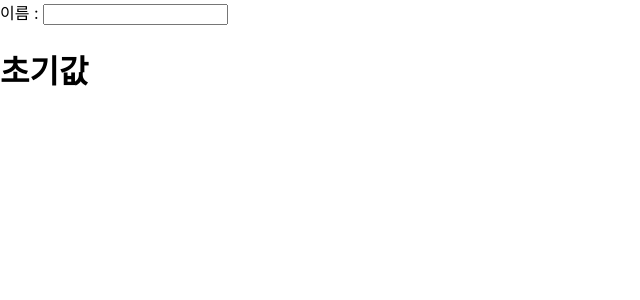
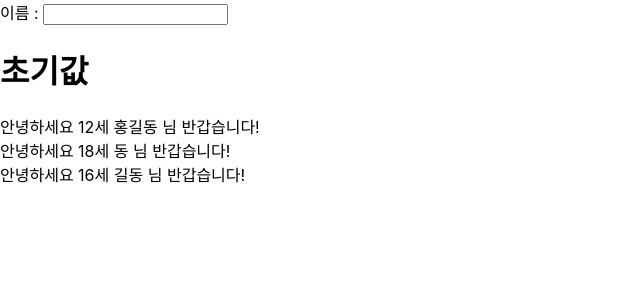
Before and after one commit to skymill2000/fintech220221, a React (Create React App) app in the folder fintech/: page / in a window 1280 px wide. Shown: the top 300 px of the page, without its empty margins (0-640 px from the left). Built offline with nearby package versions, Linux system fonts and the light colour scheme.

Commit message:
array.map 메소드를 활용하여 배열을 표시

```diff
--- a/fintech/src/App.js
+++ b/fintech/src/App.js
@@ -1,5 +1,6 @@
 import Welcome from "./components/Welcome";
 import { useState } from "react"; //state hook 을 import
+import ListComponent from "./components/ListComponent";
 
 function App() {
   let username = "미입력";
@@ -9,11 +10,13 @@
     setUsernameWithState(e.target.value);
     console.log(username);
   };
+
   return (
     <div>
       이름 : <input onChange={handleInputChange}></input>
       <h1>{usernameWithState}</h1>
       {/* 주석처리는 ctl + / */}
+      <ListComponent></ListComponent>
     </div>
   );
 }
--- /dev/null
+++ b/fintech/src/components/ListComponent.js
@@ -0,0 +1,20 @@
+import React, { useState } from "react";
+import Welcome from "./Welcome";
+
+const ListComponent = () => {
+  const [users, setUsers] = useState([
+    { name: "홍길동", age: 12, height: 180 },
+    { name: "동", age: 18, height: 180 },
+    { name: "길동", age: 16, height: 180 },
+  ]);
+
+  return (
+    <div>
+      {users.map((user) => {
+        return <Welcome username={user.name} age={user.age}></Welcome>;
+      })}
+    </div>
+  );
+};
+
+export default ListComponent;
```
